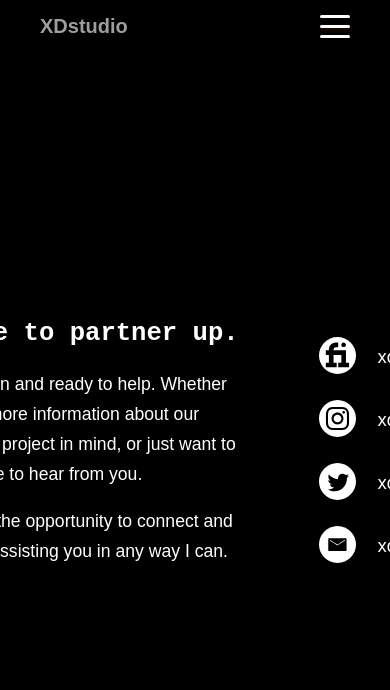
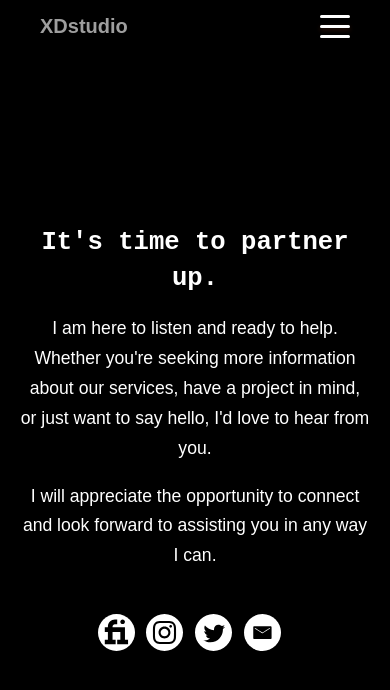
Before and after one commit to AvinashMohare/xdStudio, a React (Create React App) app: page /contact in a window 390 px wide. Shown: the top 690 px of the page. Built offline with nearby package versions, Linux system fonts and the light colour scheme; grey boxes are pictures that could not be loaded; the HTML template or start-up script is replaced by a standard one; a web font is replaced by a local one.

Commit message:
Responsiveness added

```diff
--- a/src/styles/About.module.scss
+++ b/src/styles/About.module.scss
@@ -39,7 +39,7 @@
     }
 }
 
-@media screen and (max-width: 800px) {
+@media screen and (max-width: 900px) {
     .rootAbout {
         .inner {
             .content {
@@ -52,3 +52,23 @@
         }
     }
 }
+
+@media screen and (max-width: 500px) {
+    .rootAbout {
+        .inner {
+            .content {
+                width: 100%;
+
+                p {
+                    text-align: center;
+                    line-height: 1.4rem;
+                    margin-top: 20px;
+
+                    font-weight: 400;
+
+                    font-size: var(--fs-s);
+                }
+            }
+        }
+    }
+}
--- a/src/styles/Contact.module.scss
+++ b/src/styles/Contact.module.scss
@@ -93,3 +93,103 @@
         }
     }
 }
+
+@media screen and (max-width: 900px) {
+    .rootContact {
+        width: 100%;
+        .container {
+            width: 100%;
+            min-width: 0;
+
+            // background-color: red;
+
+            flex-direction: column;
+            justify-content: center;
+            align-items: center;
+
+            margin: auto;
+
+            .containerLeft {
+                width: 60%;
+                height: 100%;
+
+                text-align: center;
+
+                // background-color: #ffffff;
+            }
+
+            .containerRight {
+                flex-direction: row;
+
+                width: 40%;
+
+                // background-color: pink;
+
+                .socials {
+                    width: 55%;
+                    margin: 15px 0;
+                    display: flex;
+                    align-items: center;
+                    justify-content: space-between;
+
+                    // background-color: green;
+
+                    .app {
+                        width: 40px;
+                        height: 40px;
+                        // background-color: red;
+                    }
+                    .link {
+                        display: none;
+                    }
+                }
+            }
+        }
+    }
+}
+
+@media screen and (max-width: 565px) {
+    .rootContact {
+        .container {
+            .containerLeft {
+                width: 80%;
+                height: 100%;
+
+                text-align: center;
+
+                // background-color: #ffffff;
+            }
+
+            .containerRight {
+                flex-direction: row;
+
+                width: 40%;
+
+                // background-color: pink;
+
+                .socials {
+                    width: 100%;
+
+                    .app {
+                        width: 37px;
+                        height: 37px;
+                    }
+                }
+            }
+        }
+    }
+}
+
+@media screen and (max-width: 500px) {
+    .rootContact {
+        .container {
+            .containerLeft {
+                width: 90%;
+            }
+            .containerRight {
+                width: 50%;
+                margin: 10px 0;
+            }
+        }
+    }
+}
```
